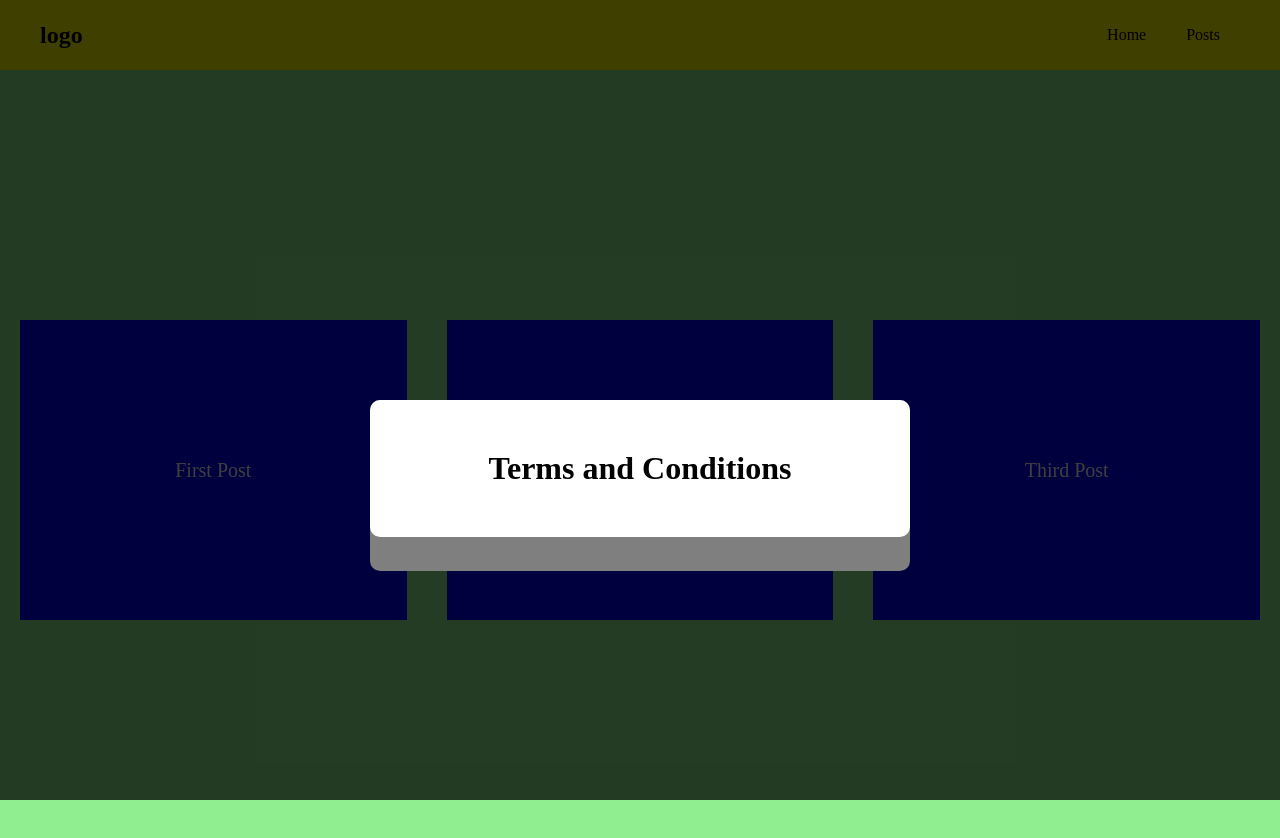
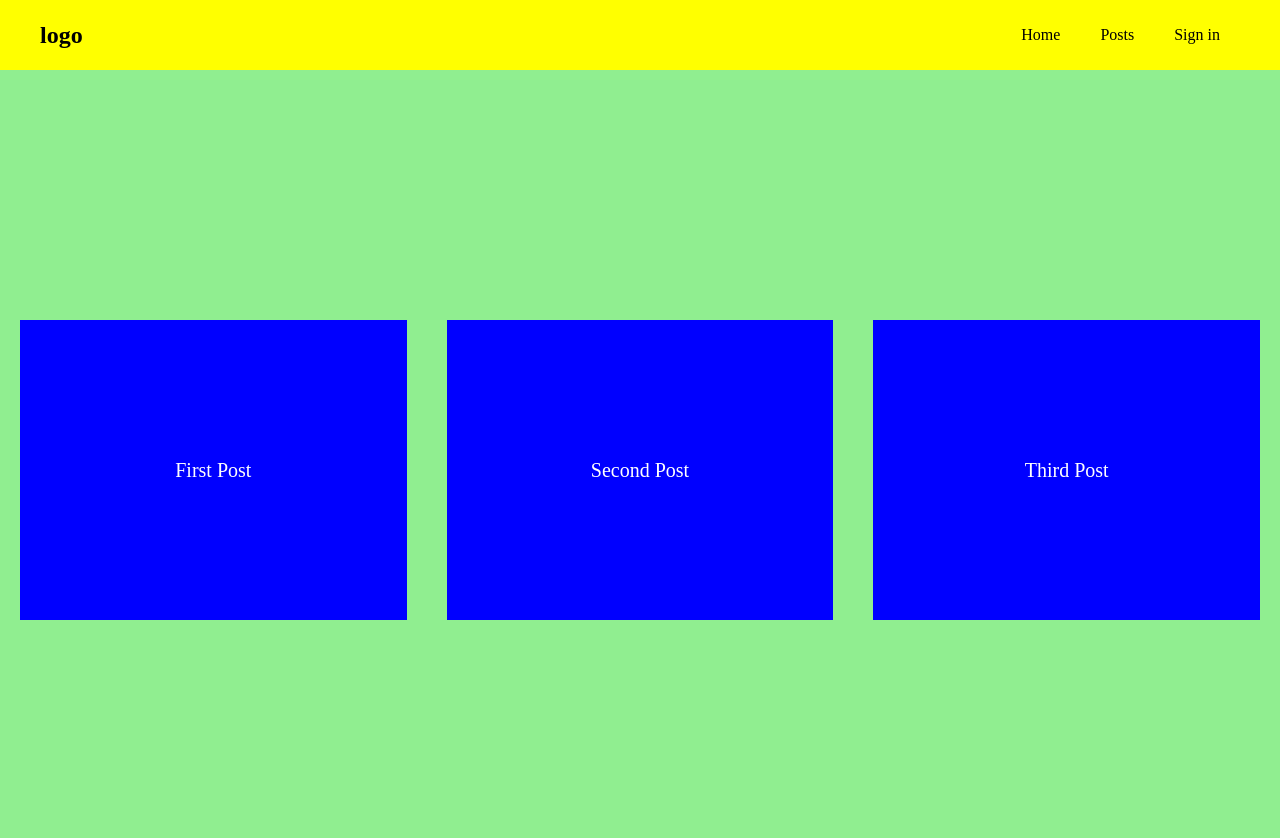
Before and after one commit to Ankrick/MERN-Class, a React (Create React App) app in the folder react-basic/my-app/: page / in a window 1280 px wide. Shown: the top 838 px of the page. Built offline with nearby package versions, Linux system fonts and the light colour scheme.

Commit message:
Ch-5 Ep-55 to Ep-57

```diff
--- a/react-basic/my-app/public/index.html
+++ b/react-basic/my-app/public/index.html
@@ -28,6 +28,7 @@
   </head>
   <body>
     <noscript>You need to enable JavaScript to run this app.</noscript>
+    <div id="modal"></div>
     <div id="root"></div>
     <!--
       This HTML file is a template.
--- a/react-basic/my-app/src/App.js
+++ b/react-basic/my-app/src/App.js
@@ -7,6 +7,7 @@
 
 function App() {
 
+  let [showModal, setShowModal] = useState(false);
   let [posts, setPost] = useState([
     {
       id : 1,
@@ -27,16 +28,14 @@
 
   return (
     <>
-      <Navbar/>
+      <Navbar setShowModal={setShowModal}/>
       <PostsList posts={posts}/>
-      <Modal>
+      {showModal && <Modal>
 
           <h1>Zoom class is available now.</h1>
           <p>feel free to <a href="">Join Now</a></p>
-      </Modal>
-      <Modal>
-        <h1>Terms and Conditions</h1>
-      </Modal>
+          <button onClick={()=>setShowModal(false)}>close</button>
+      </Modal>}
     </>
   );
 }
--- a/react-basic/my-app/src/components/Modal/index.js
+++ b/react-basic/my-app/src/components/Modal/index.js
@@ -1,12 +1,18 @@
 import React, { Children } from 'react'
 import './index.css'
+import ReactDom from 'react-dom'
 
-export default function SinglePost({children}) {
+
+export default function Modal({children}) {
   return (
-    <div className="modal-backdrop">
+    ReactDom.createPortal(
+      <div className="modal-backdrop">
         <div className="modal">
               {children}
         </div>
-    </div>
+      </div>,
+      document.getElementById('modal')
+    )
+
   )
 }
--- a/react-basic/my-app/src/components/Navbar/index.js
+++ b/react-basic/my-app/src/components/Navbar/index.js
@@ -1,7 +1,7 @@
 import React from 'react'
 import style from './index.css'
 
-export default function Navbar() {
+export default function Navbar({setShowModal}) {
   return (
     <nav>
       <div className="container">
@@ -9,6 +9,7 @@
         <ul>
           <li>Home</li>
           <li>Posts</li>
+          <li onClick={()=>setShowModal(true)}>Sign in</li>
         </ul>
       </div>
     </nav>
```
Also changed, not shown: react-basic/my-app/src/index.css (line endings or trailing spaces).
